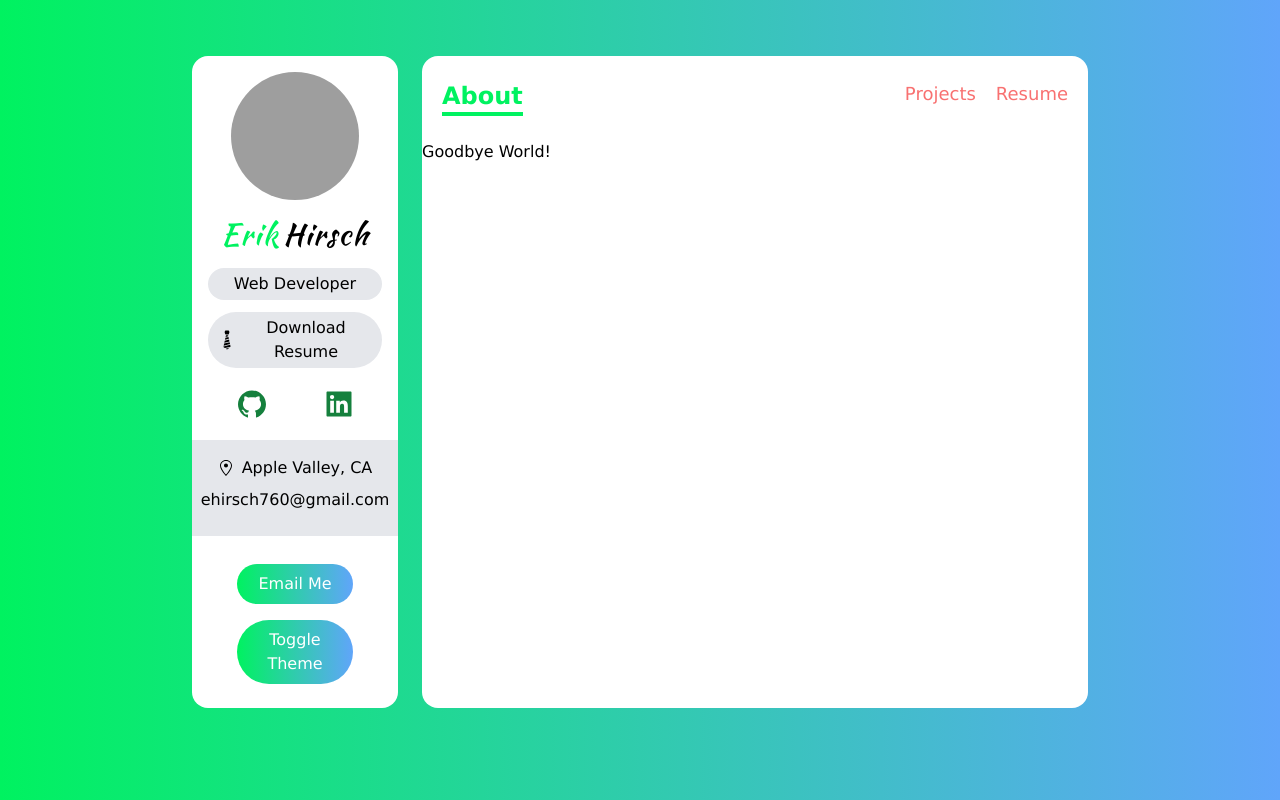
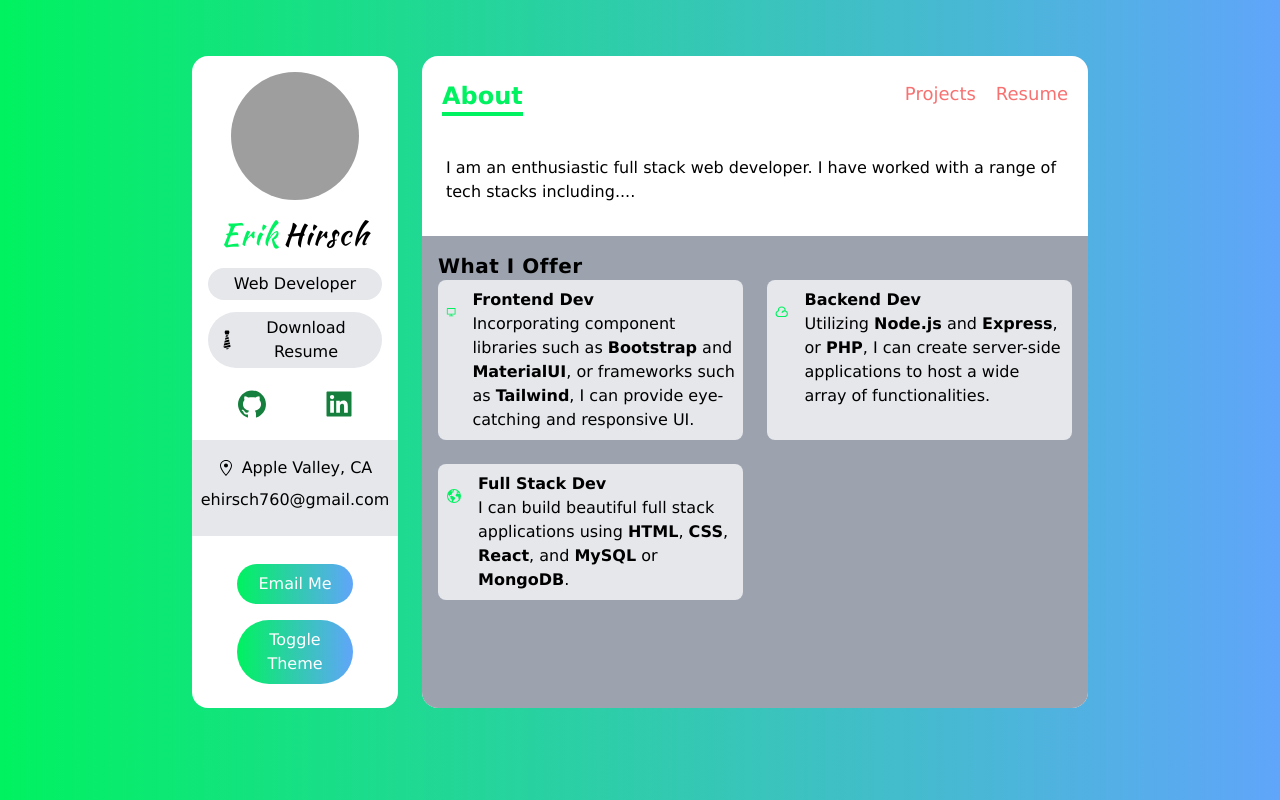
Before and after one commit to eh4git/animated-portfolio, a Next.js app: page / in a window 1280 px wide. Built offline with nearby package versions, Linux system fonts and the light colour scheme; grey boxes are pictures that could not be loaded.

Commit message:
about page initial setup and styling complete

```diff
--- /dev/null
+++ b/components/ServiceCard.tsx
@@ -0,0 +1,24 @@
+import { FunctionComponent } from "react";
+import { Service } from "../type";
+
+const ServiceCard: FunctionComponent<{ service: Service }> = ({
+  service: { Icon, about, title },
+}) => {
+  const createMarkup = () => {
+    return {
+      __html: about,
+    };
+  };
+
+  return (
+    <div className="flex p-2 space-x-4 item-center ">
+      <Icon className="w-12 h-12 text-green" />
+      <div>
+        <h4 className="font-bold">{title}</h4>
+        <p dangerouslySetInnerHTML={createMarkup()} />
+      </div>
+    </div>
+  );
+};
+
+export default ServiceCard;
--- a/data.ts
+++ b/data.ts
@@ -1,21 +1,22 @@
-import {RiComputerLine} from 'react-icons/ri';
+import { RiComputerLine, RiCloudLine } from 'react-icons/ri';
+import { IoEarth } from 'react-icons/io5'
 import { Service } from './type';
 
 
 export const services:Service[] = [
     {
-        title: 'Full Stack Dev',
-        about: 'lorem ipsum....',
+        title: 'Frontend Dev',
+        about: 'Incorporating component libraries such as <b>Bootstrap</b> and <b>MaterialUI</b>, or frameworks such as <b>Tailwind</b>, I can provide eye-catching and responsive UI.',
         Icon: RiComputerLine
     },
     {
-        title: 'Full Stack Dev',
-        about: 'lorem ipsum....',
-        Icon: RiComputerLine
+        title: 'Backend Dev',
+        about: 'Utilizing <b>Node.js</b> and <b>Express</b>, or <b>PHP</b>, I can create server-side applications to host a wide array of functionalities.',
+        Icon: RiCloudLine
     },
     {
         title: 'Full Stack Dev',
-        about: 'lorem ipsum....',
-        Icon: RiComputerLine
-    }
+        about: 'I can build beautiful full stack applications using <b>HTML</b>, <b>CSS</b>, <b>React</b>, and <b>MySQL</b> or <b>MongoDB</b>.',
+        Icon: IoEarth
+    },
 ]
--- a/pages/_app.tsx
+++ b/pages/_app.tsx
@@ -8,7 +8,7 @@ function MyApp({ Component, pageProps }) {
       <div className="col-span-12 p-4 text-center bg-white lg:col-span-3 rounded-2xl">
         <Sidebar />
       </div>
-      <div className="flex flex-col col-span-12 bg-white lg:col-span-9 rounded-2xl">
+      <div className="flex flex-col col-span-12 overflow-hidden bg-white lg:col-span-9 rounded-2xl">
         <Navbar />
         <Component {...pageProps} />
       </div>
--- a/pages/api/hello.ts
+++ /dev/null
@@ -1,5 +0,0 @@
-// Next.js API route support: https://nextjs.org/docs/api-routes/introduction
-
-export default function handler(req, res) {
-  res.status(200).json({ name: 'John Doe' })
-}
--- /dev/null
+++ b/pages/api/services.ts
@@ -0,0 +1,5 @@
+import { services } from "../../data"
+
+export default function handler(req, res) {
+  res.status(200).json(services)
+}
--- a/pages/index.tsx
+++ b/pages/index.tsx
@@ -1,9 +1,38 @@
+// import { GetStaticPropsContext } from "next";
+import ServiceCard from "../components/ServiceCard";
+import { services } from "../data";
 const index = () => {
+  console.log(services);
   return (
-    <div>
-      <h1 className="">Goodbye World!</h1>
+    <div className="flex flex-col flex-grow px-6 pt-1">
+      <h5 className="my-3 font-medium">
+        I am an enthusiastic full stack web developer. I have worked with a
+        range of tech stacks including....
+      </h5>
+      <div
+        className="flex-grow p-4 mt-5 bg-gray-400"
+        style={{ marginRight: "-1.5rem", marginLeft: "-1.5rem" }}
+      >
+        <h6 className="text-xl font-bold tracking-wide my-34">What I Offer</h6>
+        <div className="grid gap-6 lg:grid-cols-2">
+          {services.map(service => (
+            <div className="bg-gray-200 rounded-lg lg:col-span-1">
+              <ServiceCard service={service} />
+            </div>
+          ))}
+        </div>
+      </div>
     </div>
   );
-}
+};
 
 export default index;
+
+// export const getStaticProps = async (context: GetStaticPropsContext) => {
+//   const data = await fetch("http://localhost:3000/api/services");
+//   const services = await data.json();
+//   console.log("server", services);
+//   return {
+//     props: { services },
+//   };
+// };
```
